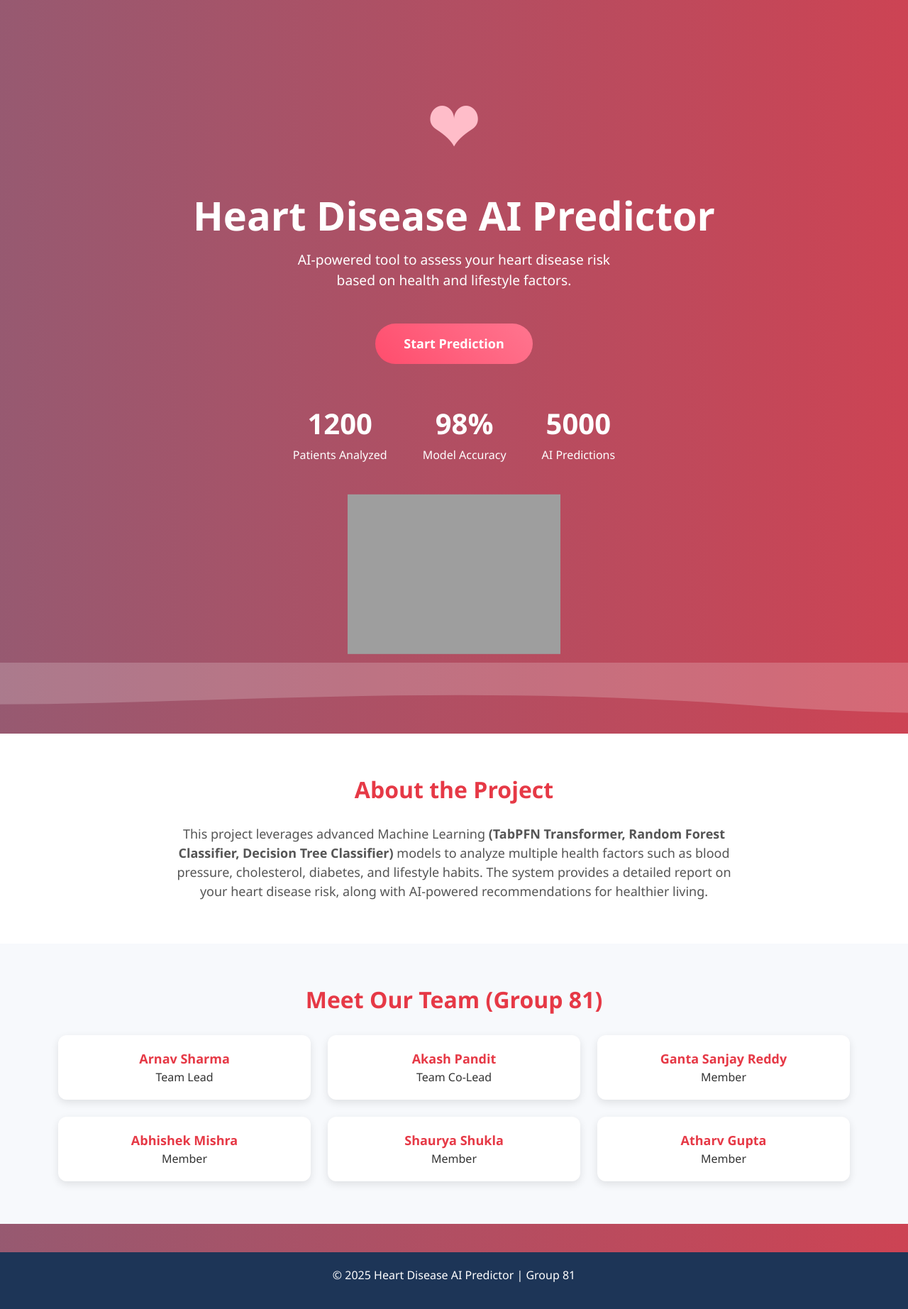
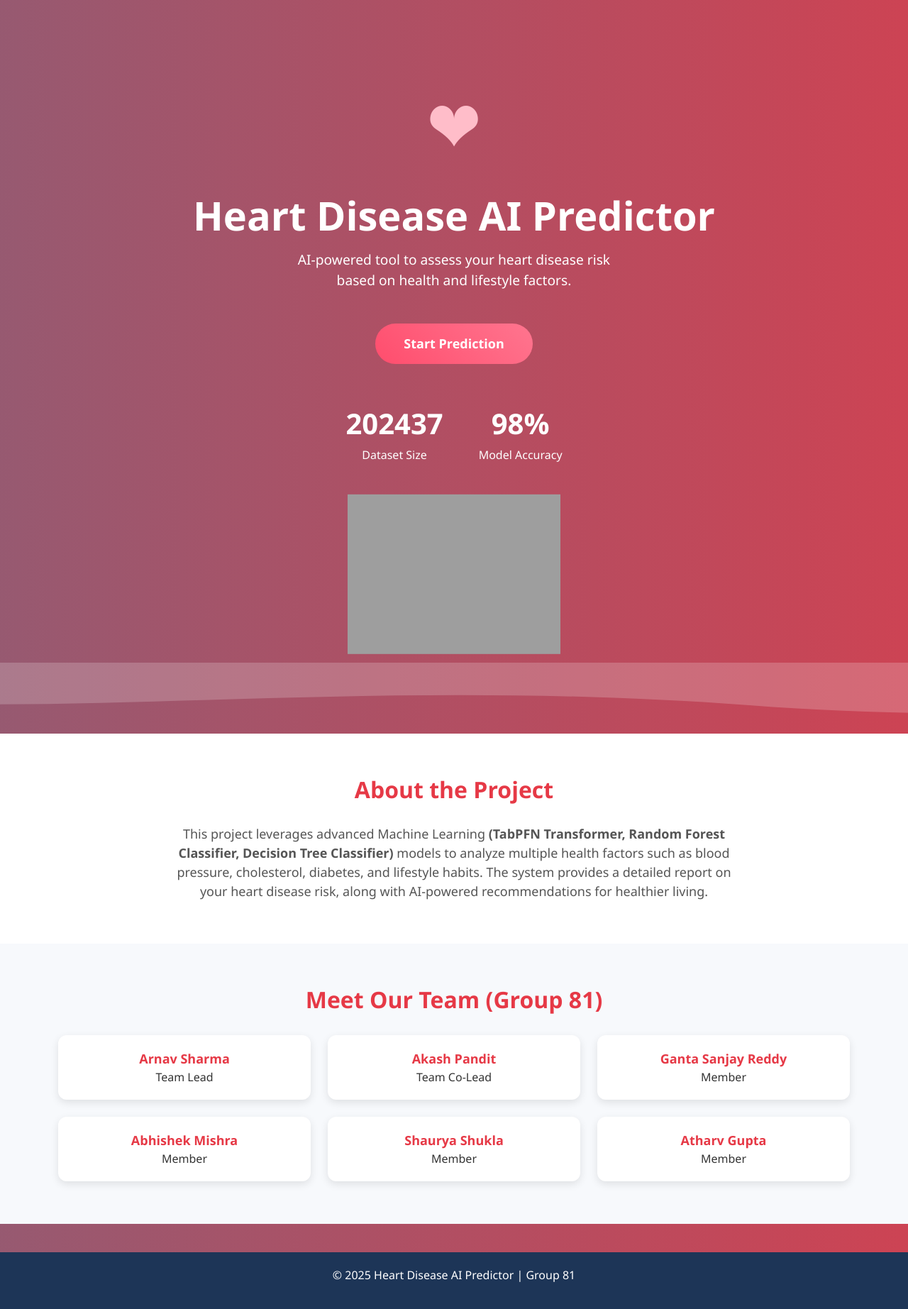
Before and after one commit to CartoonSketch/HDP-Project, a Flask app: page / in a window 1280 px wide. Shown: the whole page at 71% size. Run offline with Flask 3, Linux system fonts and the light colour scheme; grey boxes are pictures that could not be loaded.

Commit message:
Update index.html

```diff
--- a/templates/index.html
+++ b/templates/index.html
@@ -180,15 +180,11 @@
     <div class="stats">
       <div class="stat">
         <h3 id="patients">0</h3>
-        <p>Patients Analyzed</p>
+        <p>Dataset Size</p>
       </div>
       <div class="stat">
         <h3 id="accuracy">0%</h3>
         <p>Model Accuracy</p>
-      </div>
-      <div class="stat">
-        <h3 id="predictions">0</h3>
-        <p>AI Predictions</p>
       </div>
     </div>
 
@@ -265,9 +261,8 @@
     }
 
     window.onload = function() {
-      animateValue("patients", 0, 1200, 2000);
+      animateValue("patients", 0, 202437, 2000);
       animateValue("accuracy", 0, 98, 2000, "%");
-      animateValue("predictions", 0, 5000, 2000);
     };
   </script>
 
```
